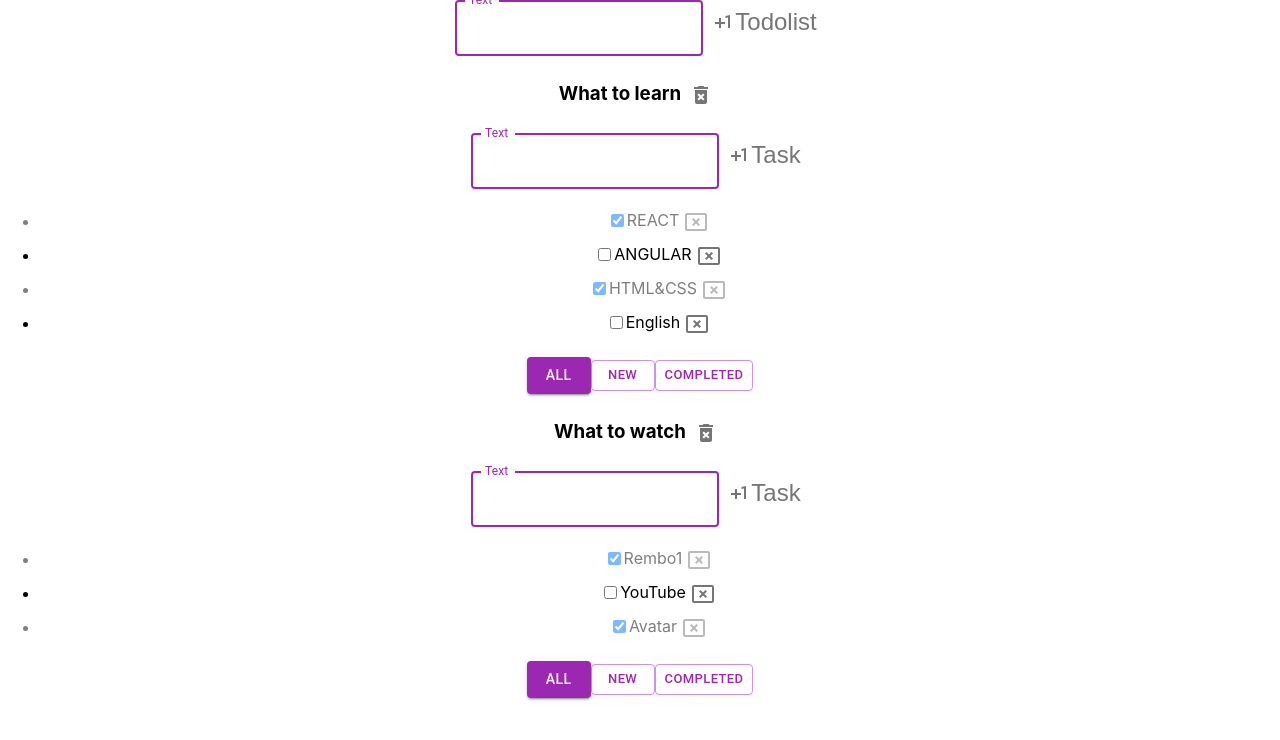
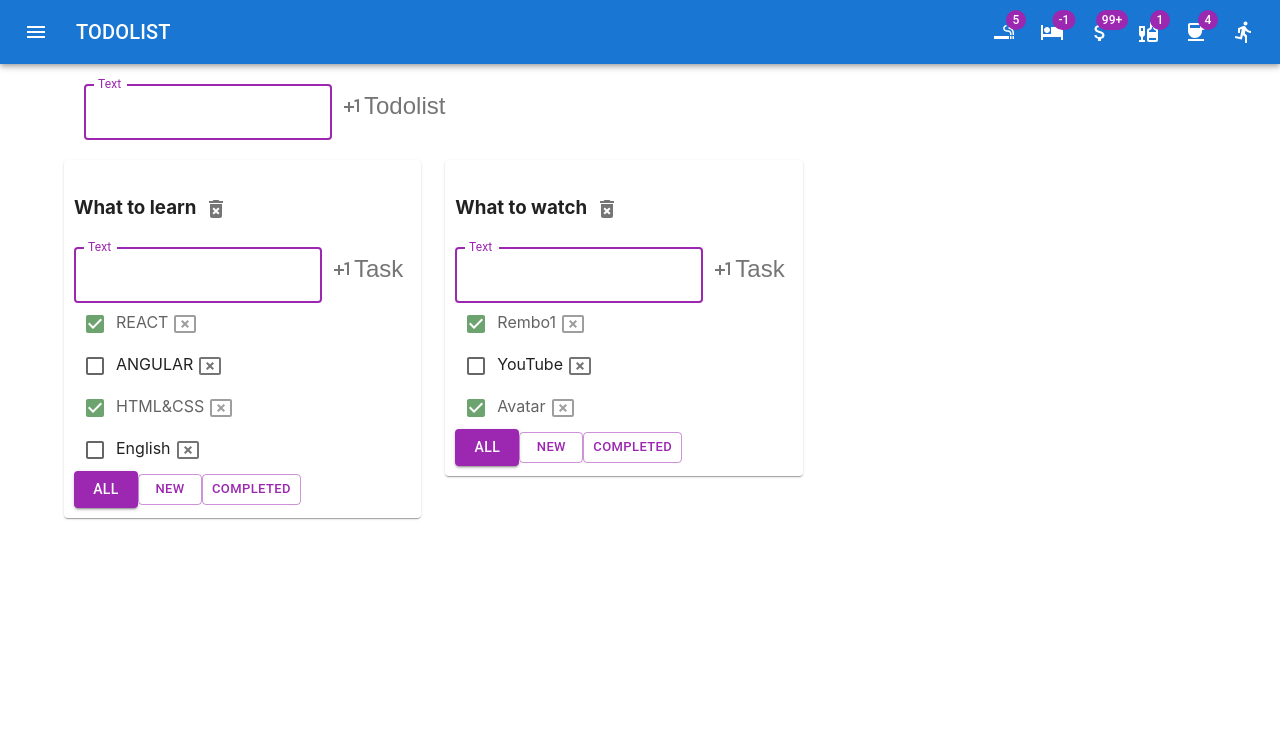
Before and after one commit to pavelminsk1979/-finalTodolist, a React (Create React App) app: page / in a window 1280 px wide. Shown: the top 740 px of the page. Built offline with nearby package versions, Linux system fonts and the light colour scheme.

Commit message:
MaterialUI part2

```diff
--- a/src/App.css
+++ /dev/null
@@ -1,38 +0,0 @@
-.App {
-  text-align: center;
-}
-
-.App-logo {
-  height: 40vmin;
-  pointer-events: none;
-}
-
-@media (prefers-reduced-motion: no-preference) {
-  .App-logo {
-    animation: App-logo-spin infinite 20s linear;
-  }
-}
-
-.App-header {
-  background-color: #282c34;
-  min-height: 100vh;
-  display: flex;
-  flex-direction: column;
-  align-items: center;
-  justify-content: center;
-  font-size: calc(10px + 2vmin);
-  color: white;
-}
-
-.App-link {
-  color: #61dafb;
-}
-
-@keyframes App-logo-spin {
-  from {
-    transform: rotate(0deg);
-  }
-  to {
-    transform: rotate(360deg);
-  }
-}
--- a/src/App.tsx
+++ b/src/App.tsx
@@ -1,8 +1,11 @@
 import React, {useState} from 'react';
-import './App.css';
 import {Todolist} from "./Todolist";
 import {v1} from "uuid";
 import {CreateItemForm} from "./CreateItemForm";
+import PrimarySearchAppBar from "./AppBar";
+import Container from "@mui/material/Container";
+import  Paper from "@mui/material/Paper";
+import  Grid from "@mui/material/Grid";
 
 export type TaskType = {
     id: string
@@ -97,10 +100,14 @@ function App() {
 
 
     return (
-        <div className="App">
+        <div>
 
+            <PrimarySearchAppBar/>
+            <Container>
+                <Grid container style={{padding:'20px'}}>
                 <CreateItemForm name={'Todolist'} callback={createTodolistHundler}/>
-
+            </Grid>
+                <Grid container spacing={3}>
                 {
                     todolists.map(todol => {
 
@@ -111,7 +118,8 @@ function App() {
                             filterTasks = filterTasks.filter(task => task.isDone)
                         }
 
-                    return (
+                        return <Grid item>
+                            <Paper style={{padding:'10px'}}>
                             <Todolist
                                 changeTitleTask={changeTitleTask}
                                 changeTitleTodolist={changeTitleTodolist}
@@ -125,9 +133,12 @@ function App() {
                                 deleteTask={deleteTask}
                                 filterTasks={filterTasks}
                                 title={todol.title}/>
-                    )
+                        </Paper>
+                        </Grid>
                     })
                 }
+        </Grid>
+            </Container>
         </div>
     );
 }
--- /dev/null
+++ b/src/AppBar.tsx
@@ -0,0 +1,212 @@
+import * as React from 'react';
+import AppBar from '@mui/material/AppBar';
+import Box from '@mui/material/Box';
+import Toolbar from '@mui/material/Toolbar';
+import IconButton from '@mui/material/IconButton';
+import Typography from '@mui/material/Typography';
+import Badge from '@mui/material/Badge';
+import MenuItem from '@mui/material/MenuItem';
+import Menu from '@mui/material/Menu';
+import MenuIcon from '@mui/icons-material/Menu';
+import AccountCircle from '@mui/icons-material/AccountCircle';
+import MailIcon from '@mui/icons-material/Mail';
+import NotificationsIcon from '@mui/icons-material/Notifications';
+import MoreIcon from '@mui/icons-material/MoreVert';
+import AttachMoney from "@mui/icons-material/AttachMoney";
+import Coffee from "@mui/icons-material/Coffee";
+import DirectionsRun from "@mui/icons-material/DirectionsRun";
+import Liquor from "@mui/icons-material/Liquor";
+import LocalHotel from "@mui/icons-material/LocalHotel";
+import SmokingRooms from "@mui/icons-material/SmokingRooms";
+
+
+
+export default function PrimarySearchAppBar() {
+    const [anchorEl, setAnchorEl] = React.useState<null | HTMLElement>(null);
+    const [mobileMoreAnchorEl, setMobileMoreAnchorEl] =
+        React.useState<null | HTMLElement>(null);
+
+    const isMenuOpen = Boolean(anchorEl);
+    const isMobileMenuOpen = Boolean(mobileMoreAnchorEl);
+
+    const handleProfileMenuOpen = (event: React.MouseEvent<HTMLElement>) => {
+        setAnchorEl(event.currentTarget);
+    };
+
+    const handleMobileMenuClose = () => {
+        setMobileMoreAnchorEl(null);
+    };
+
+    const handleMenuClose = () => {
+        setAnchorEl(null);
+        handleMobileMenuClose();
+    };
+
+    const handleMobileMenuOpen = (event: React.MouseEvent<HTMLElement>) => {
+        setMobileMoreAnchorEl(event.currentTarget);
+    };
+
+    const menuId = 'primary-search-account-menu';
+    const renderMenu = (
+        <Menu
+            anchorEl={anchorEl}
+            anchorOrigin={{
+                vertical: 'top',
+                horizontal: 'right',
+            }}
+            id={menuId}
+            keepMounted
+            transformOrigin={{
+                vertical: 'top',
+                horizontal: 'right',
+            }}
+            open={isMenuOpen}
+            onClose={handleMenuClose}
+        >
+            <MenuItem onClick={handleMenuClose}>Profile</MenuItem>
+            <MenuItem onClick={handleMenuClose}>My account</MenuItem>
+        </Menu>
+    );
+
+    const mobileMenuId = 'primary-search-account-menu-mobile';
+    const renderMobileMenu = (
+        <Menu
+            anchorEl={mobileMoreAnchorEl}
+            anchorOrigin={{
+                vertical: 'top',
+                horizontal: 'right',
+            }}
+            id={mobileMenuId}
+            keepMounted
+            transformOrigin={{
+                vertical: 'top',
+                horizontal: 'right',
+            }}
+            open={isMobileMenuOpen}
+            onClose={handleMobileMenuClose}
+        >
+            <MenuItem>
+                <IconButton size="large" aria-label="show 4 new mails" color="inherit">
+                    <Badge badgeContent={4} color="error">
+                        <MailIcon />
+                    </Badge>
+                </IconButton>
+                <p>Messages</p>
+            </MenuItem>
+            <MenuItem>
+                <IconButton
+                    size="large"
+                    aria-label="show 17 new notifications"
+                    color="inherit"
+                >
+                    <Badge badgeContent={17} color="error">
+                        <NotificationsIcon />
+                    </Badge>
+                </IconButton>
+                <p>Notifications</p>
+            </MenuItem>
+            <MenuItem onClick={handleProfileMenuOpen}>
+                <IconButton
+                    size="large"
+                    aria-label="account of current user"
+                    aria-controls="primary-search-account-menu"
+                    aria-haspopup="true"
+                    color="inherit"
+                >
+                    <AccountCircle />
+                </IconButton>
+                <p>Profile</p>
+            </MenuItem>
+        </Menu>
+    );
+
+    return (
+        <Box sx={{ flexGrow: 1 }}>
+            <AppBar position="static">
+                <Toolbar>
+                    <IconButton
+                        size="large"
+                        edge="start"
+                        color="inherit"
+                        aria-label="open drawer"
+                        sx={{ mr: 2 }}
+                    >
+                        <MenuIcon />
+                    </IconButton>
+                    <Typography
+                        variant="h6"
+                        noWrap
+                        component="div"
+                        sx={{ display: { xs: 'none', sm: 'block' } }}
+                    >
+                        TODOLIST
+                    </Typography>
+
+                    <Box sx={{ flexGrow: 1 }} />
+                    <Box sx={{ display: { xs: 'none', md: 'flex' } }}>
+
+                        <IconButton size="large" aria-label="show 4 new mails" color="inherit">
+                            <Badge badgeContent={5} color="secondary">
+                                <SmokingRooms />
+                            </Badge>
+                        </IconButton>
+
+                        <IconButton size="large" aria-label="show 4 new mails" color="inherit">
+                            <Badge badgeContent={-1} color="secondary">
+                                <LocalHotel />
+                            </Badge>
+                        </IconButton>
+
+                        <IconButton size="large" aria-label="show 4 new mails" color="inherit">
+                            <Badge badgeContent={195} color="secondary">
+                                <AttachMoney />
+                            </Badge>
+                        </IconButton>
+
+                        <IconButton size="large" aria-label="show 4 new mails" color="inherit">
+                            <Badge badgeContent={1} color="secondary">
+                                <Liquor />
+                            </Badge>
+                        </IconButton>
+
+
+                        <IconButton
+                            size="large"
+                            aria-label="show 17 new notifications"
+                            color="inherit"
+                        >
+                            <Badge badgeContent={4} color="secondary">
+                                <Coffee />
+                            </Badge>
+                        </IconButton>
+                        <IconButton
+                            size="large"
+                            edge="end"
+                            aria-label="account of current user"
+                            aria-controls={menuId}
+                            aria-haspopup="true"
+                            onClick={handleProfileMenuOpen}
+                            color="inherit"
+                        >
+                            <DirectionsRun />
+                        </IconButton>
+                    </Box>
+                    <Box sx={{ display: { xs: 'flex', md: 'none' } }}>
+                        <IconButton
+                            size="large"
+                            aria-label="show more"
+                            aria-controls={mobileMenuId}
+                            aria-haspopup="true"
+                            onClick={handleMobileMenuOpen}
+                            color="inherit"
+                        >
+                            <MoreIcon />
+                        </IconButton>
+                    </Box>
+                </Toolbar>
+            </AppBar>
+            {renderMobileMenu}
+            {renderMenu}
+        </Box>
+    );
+}
--- a/src/CreateItemForm.tsx
+++ b/src/CreateItemForm.tsx
@@ -41,9 +41,12 @@ export const CreateItemForm = ({name,callback}: CreateItemFormType) => {
     return (
         <div>
             <TextField
+                error={!!inputError}/*для ошибки и красного Инпута если попытка ввода с пустым полем   это тоже самое что и  error={true} */
+               helperText={inputError} /*это отобразит текст который  внутри inputError
+                снизу рамки ИНПУТА если создание при пустом инпуте */
                 color="secondary"
                 focused
-                className={inputError ? stule.inputError : ''}
+               /* className={inputError ? stule.inputError : ''}*/
                 onKeyPress={onKeyPressCreateText}
                 onChange={onChangeCreateText}
                 value={text}
@@ -56,8 +59,6 @@ export const CreateItemForm = ({name,callback}: CreateItemFormType) => {
                 <PlusOne/>{name}
             </IconButton>
 
-
-            {inputError ? <div className={stule.messageError}>{inputError}</div> : <br/>}
         </div>
     )
 }
--- a/src/Todolist.module.css
+++ b/src/Todolist.module.css
@@ -1,19 +1,13 @@
-.inputError{
-    border: red 2px solid;
-}
 
-.messageError {
-    color: red;
-}
-
-.buttonFiltr {
+/*.buttonFiltr {
     background-color: red;
     color: #282c34;
     border: red 1px solid;
     border-radius: 5px;
-padding: 5px;
+    padding: 5px;
+}*/
+
+
+.completeTask {
+    opacity: 0.7;
 }
-
-.completeTask{
-    opacity: 0.5;
-}
--- a/src/Todolist.tsx
+++ b/src/Todolist.tsx
@@ -7,6 +7,7 @@ import Button from "@mui/material/Button";
 import IconButton from '@mui/material/IconButton';
 import CancelPresentation from "@mui/icons-material/CancelPresentation";
 import DeleteForever from "@mui/icons-material/DeleteForever";
+import Checkbox from "@mui/material/Checkbox";
 
 type TodolistType = {
     filter: FilterType
@@ -81,18 +82,20 @@ export const Todolist = ({
                 name={'Task'}
                 callback={createTaskHundler}/>
 
-            <ul>
+            <div>
                 {
                     filterTasks.map(e => {
                         return (
-                            <li className={e.isDone ? stule.completeTask : ''}
+                            <div className={e.isDone ? stule.completeTask : ''}
                                 key={e.id}>
-                                <input
+
+                                <Checkbox
+                                    checked={e.isDone}
                                     onChange={(event) => changeCheckboxTaskHundler(
                                         e.id, event.currentTarget.checked
                                     )}
-                                    type="checkbox"
-                                    checked={e.isDone}/>
+                                    color="success" />
+
                                 <EditModeTitle
                                     callback={(editTitle: string) => changeTitleTaskHundler(
                                         e.id, editTitle)}
@@ -106,11 +109,11 @@ export const Todolist = ({
                                 </IconButton>
 
 
-                            </li>
+                            </div>
                         )
                     })
                 }
-            </ul>
+            </div>
             <div>
                 <Button
                     color={'secondary'}
```
Lines whose indentation alone changed are shown as unchanged.
